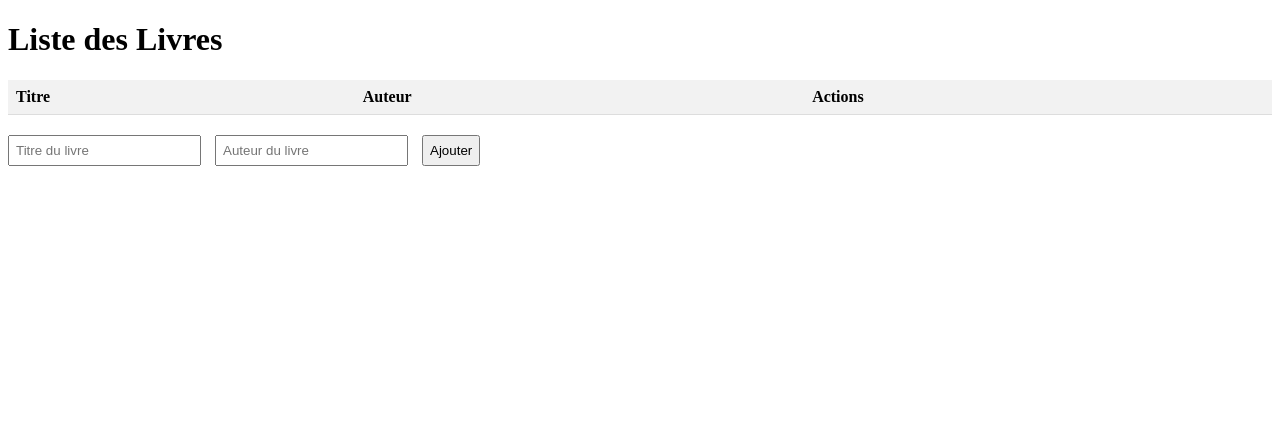
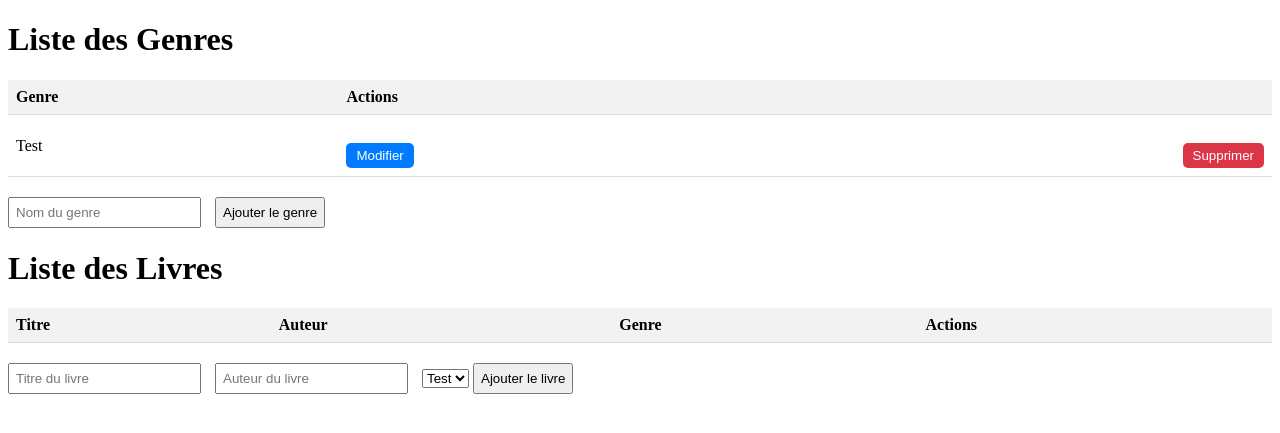
Before and after one commit to JulienHJJ/framework-web-mvc-julien-hojeij, a Flask app: template templates/affichage_livres.html in a window 1280 px wide. Shown: the top 433 px of the page. Run offline with Flask 3, Linux system fonts and the light colour scheme; the template is opened without the code that fills it: values that come from a table or form of the project are taken from there, others are empty.

Commit message:
Adaptation du projet à la maison

```diff
--- a/app.py
+++ b/app.py
@@ -1,23 +1,24 @@
+from flask import Flask, render_template
+from database import db
+from livre import Livre
 import os
-from flask import Flask, render_template, request, url_for, redirect
-from flask_sqlalchemy import SQLAlchemy
 
 basedir = os.path.abspath(os.path.dirname(__file__))
 
 app = Flask(__name__)
-app.config['SQLALCHEMY_DATABASE_URI'] =\
-        'sqlite:///' + os.path.join(basedir, 'database.db')
+app.config['SQLALCHEMY_DATABASE_URI'] = 'sqlite:///' + os.path.join(basedir, 'app.db')
 app.config['SQLALCHEMY_TRACK_MODIFICATIONS'] = False
 
-db = SQLAlchemy(app)
+db.init_app(app)
+with app.app_context():
+    db.create_all()
 
 @app.route('/')
 def affichage_livres():
-    render_template('affichage_livres.html')
+    livres = Livre.query.all()
+    return render_template('affichage_livres.html', livres=livres)
 
-def main():
-    affichage_livres()
-
+from crud import *
 
 if __name__ == '__main__':
     app.run(debug=True)
--- /dev/null
+++ b/database.py
@@ -0,0 +1,3 @@
+from flask_sqlalchemy import SQLAlchemy
+
+db = SQLAlchemy()
--- /dev/null
+++ b/new_env/pyvenv.cfg
@@ -0,0 +1,5 @@
+home = C:\Users\Admin\AppData\Local\Programs\Python\Python312
+include-system-site-packages = false
+version = 3.12.0
+executable = D:\OneDrive\Documents\GitHub\framework-web-mvc-julien-hojeij\venv\Scripts\python.exe
+command = D:\OneDrive\Documents\GitHub\framework-web-mvc-julien-hojeij\venv\Scripts\python.exe -m venv D:\OneDrive\Documents\GitHub\framework-web-mvc-julien-hojeij\new_env
--- a/templates/affichage_livres.html
+++ b/templates/affichage_livres.html
@@ -58,13 +58,46 @@
 </head>
 <body>
 
+<h1>Liste des Genres</h1>
+<table>
+    <thead>
+        <tr>
+            <th>Genre</th>
+            <th>Actions</th>
+        </tr>
+    </thead>
+    <tbody>
+        {% for genre in genres %}
+        <tr>
+            <td>{{ genre.nom }}</td>
+            <td class="actions">
+                <form id="form_genre{{ genre.id }}" action="/modifier_genre/{{ genre.id }}" method="POST">
+                    <input type="text" name="nouveau_nom" placeholder="Nouveau Nom" class="hidden">
+                    <button type="button" class="btn-modifier" onclick="toggleFields('form_genre{{ genre.id }}')">Modifier</button>
+                    <button type="submit" class="btn-sauvegarder hidden">Sauvegarder</button>
+                    <button type="button" class="btn-annuler hidden" onclick="toggleFields('form_genre{{ genre.id }}')">Annuler</button>
+                </form>
+                <form action="/supprimer_genre/{{ genre.id }}" method="POST">
+                    <button type="submit" class="btn-supprimer">Supprimer</button>
+                </form>
+            </td>
+        </tr>
+        {% endfor %}
+    </tbody>
+</table>
+<form action="/ajouter_genre" method="POST">
+    <input type="text" name="nom" placeholder="Nom du genre">
+    <input type="submit" value="Ajouter le genre">
+</form>
+
+
 <h1>Liste des Livres</h1>
-
 <table>
     <thead>
         <tr>
             <th>Titre</th>
             <th>Auteur</th>
+            <th>Genre</th>
             <th>Actions</th>
         </tr>
     </thead>
@@ -73,13 +106,18 @@
         <tr>
             <td>{{ livre.titre }}</td>
             <td>{{ livre.auteur }}</td>
+            <td>
+                {% for genre in livre.genres %}
+                    {{ genre.nom }}
+                {% endfor %}
+            </td>
             <td class="actions">
-                <form id="form{{ livre.id }}" action="/modifier/{{ livre.id }}" method="POST">
+                <form id="form_livre{{ livre.id }}" action="/modifier/{{ livre.id }}" method="POST">
                     <input type="text" name="nouveau_titre" placeholder="Nouveau titre" class="hidden">
                     <input type="text" name="nouveau_auteur" placeholder="Nouvel auteur" class="hidden">
-                    <button type="button" class="btn-modifier" onclick="toggleFields('form{{ livre.id }}')">Modifier</button>
+                    <button type="button" class="btn-modifier" onclick="toggleFields('form_livre{{ livre.id }}')">Modifier</button>
                     <button type="submit" class="btn-sauvegarder hidden">Sauvegarder</button>
-                    <button type="button" class="btn-annuler hidden" onclick="toggleFields('form{{ livre.id }}')">Annuler</button>
+                    <button type="button" class="btn-annuler hidden" onclick="toggleFields('form_livre{{ livre.id }}')">Annuler</button>
                 </form>
                 <form action="/supprimer/{{ livre.id }}" method="POST">
                     <button type="submit" class="btn-supprimer">Supprimer</button>
@@ -93,7 +131,12 @@
 <form action="/ajouter" method="POST">
     <input type="text" name="titre" placeholder="Titre du livre">
     <input type="text" name="auteur" placeholder="Auteur du livre">
-    <input type="submit" value="Ajouter">
+    <select name="genre_id">
+        {% for genre in genres %}
+            <option value="{{ genre.id }}">{{ genre.nom }}</option>
+        {% endfor %}
+    </select>
+    <input type="submit" value="Ajouter le livre">
 </form>
 
 </body>
```
Also changed, not shown: crud.py (+26 -1 lines), livre.py (+17 -3 lines), app.db (added), 9 other files.
